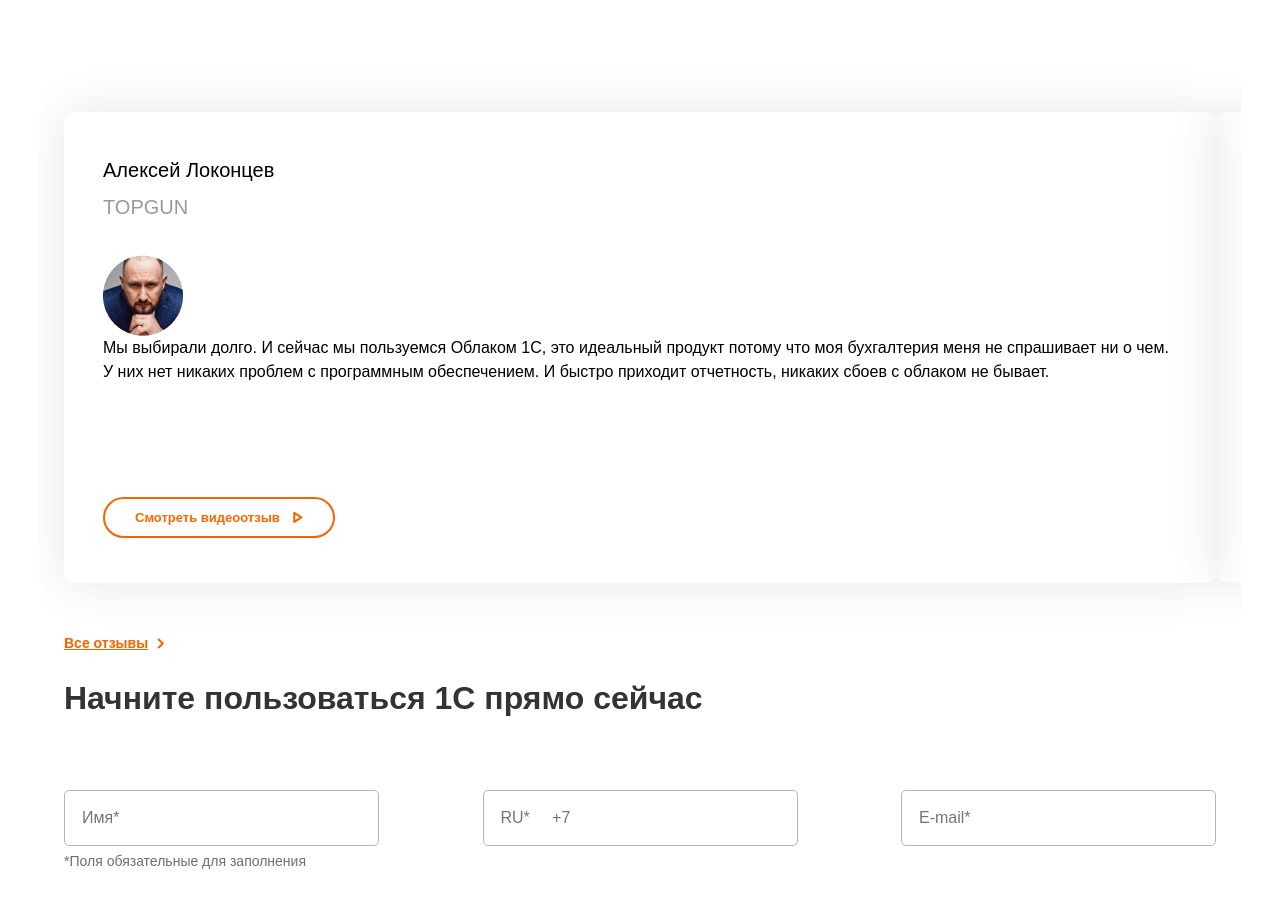
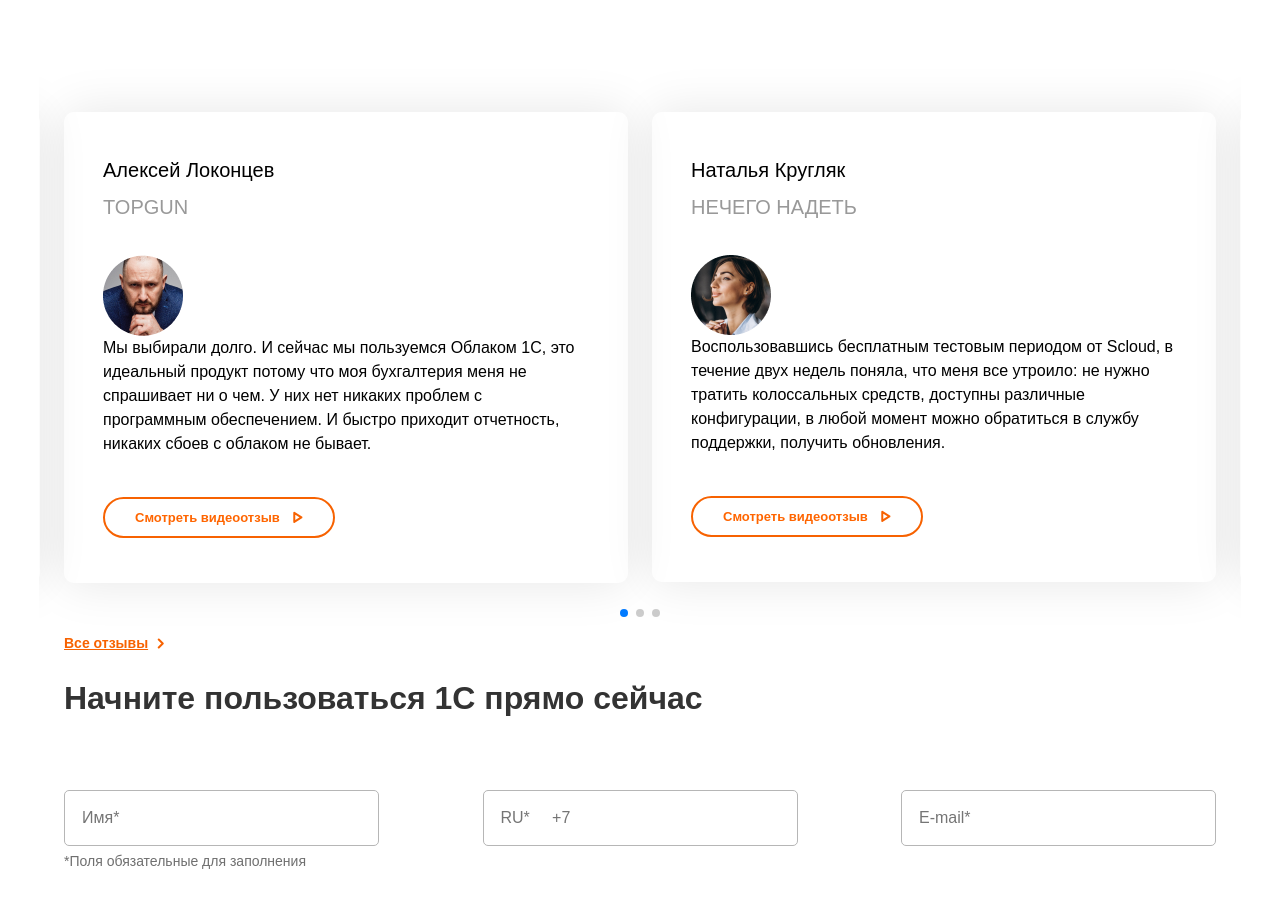
Before and after one commit to scp-076/scloud, a plain HTML site: page index.html in a window 1280 px wide. Shown: the part 6595-7497 px from the top of the page. Drawn offline with nearby package versions, Linux system fonts and the light colour scheme.

Commit message:
redundant prefixes removed from scss, swiper CDN in index.html fixed

```diff
--- a/index.html
+++ b/index.html
@@ -4,13 +4,12 @@
     <meta charset="UTF-8">
     <meta name="viewport" content="width=device-width, initial-scale=1">
     <title>scloud</title>
-    <link rel="stylesheet" href="https://unpkg.com/swiper/css/swiper.min.css">
+    <link rel="stylesheet" href="https://unpkg.com/swiper/swiper-bundle.min.css">
     <link rel="stylesheet" href="reset.css">
     <link rel="stylesheet" href="style.css">
     <script src="https://code.jquery.com/jquery-3.5.1.min.js"
-            integrity="sha256-9/aliU8dGd2tb6OSsuzixeV4y/faTqgFtohetphbbj0=" crossorigin="anonymous"></script>
-    <script src="https://unpkg.com/swiper/js/swiper.js"></script>
-    <script src="https://unpkg.com/swiper/js/swiper.min.js"></script>
+            integrity="sha256-9/aliU8dGd2tb6OSsuzixeV4y/faTqgFtohetphbbj0=" crossorigin="anonymous" defer></script>
+    <script src="https://unpkg.com/swiper/swiper-bundle.min.js" defer></script>
     <script src="maskedinput.js" defer></script>
     <script src="script.js" defer></script>
 </head>
--- a/style.scss
+++ b/style.scss
@@ -1363,7 +1363,7 @@ main, footer, .privacy-policy__wrap {
 
     }
     @include max-media(tablet){
-      flex: 0 0 calc(50% - 12px);;
+      flex: 0 0 calc(50% - 12px);
       margin-left: 0;
       margin-right: 0;
       margin-bottom: 40px;
@@ -1532,8 +1532,7 @@ main, footer, .privacy-policy__wrap {
     @include max-media(mobile){
       height: 80px;
       display: flex;
-      flex-direction: column;
-      flex-wrap: wrap;
+      flex-flow: column nowrap;
       align-content: space-between;
       margin-bottom: 25px;
       .review__name,
@@ -1573,8 +1572,8 @@ main, footer, .privacy-policy__wrap {
 
     @include max-media(mobile){
       height: 120px;
-      display: -webkit-box;
-      -webkit-box-orient: vertical;
+      display: flex;
+      flex-flow: column nowrap;
       overflow: hidden;
       margin-bottom: 32px;
     }
```
Also changed, not shown: style.css, 1 other file.
